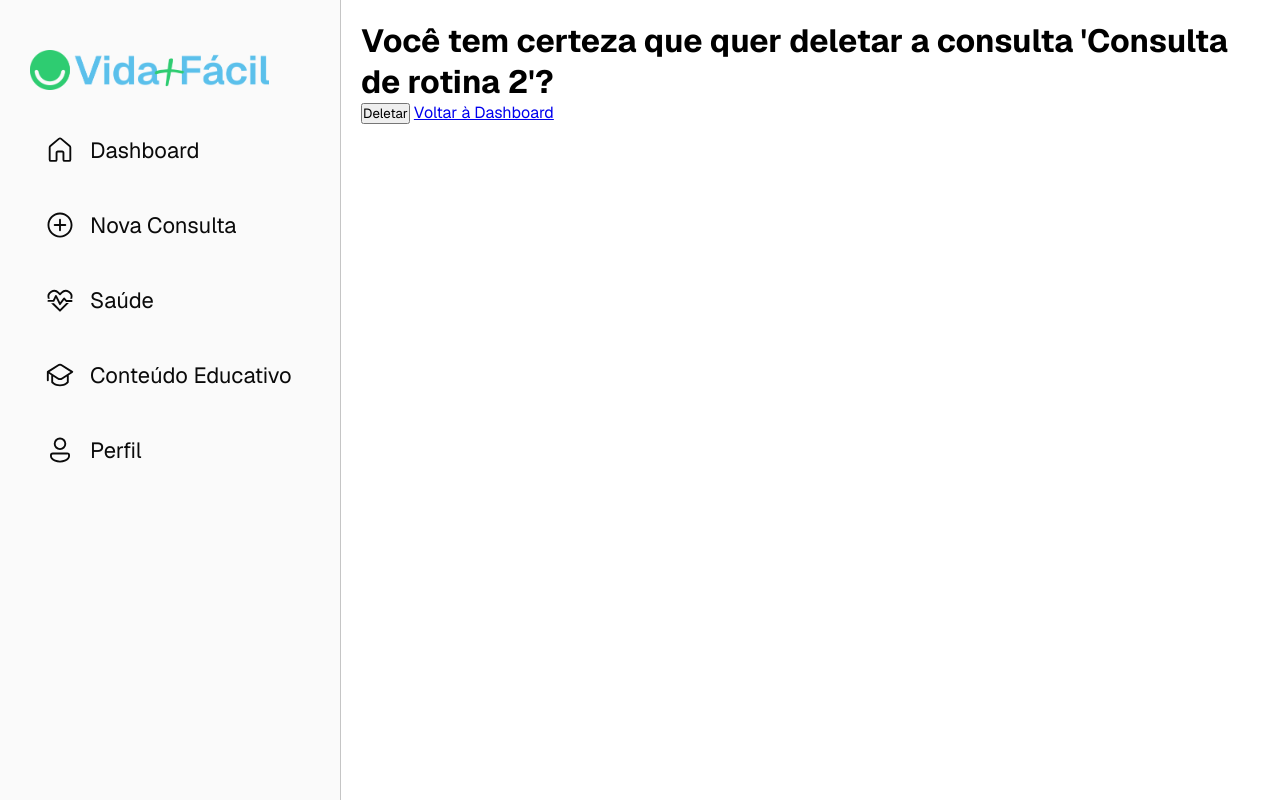
After one commit to AdrianAtDjango/Sistema, a Django app: page /deletar/2/ in a window 1280 px wide. The commit adds this page. Run offline with Django 5.2, Linux system fonts and the light colour scheme; data comes from the database, SQL or seed files in the repository; both versions use the stored data as it was after the commit.

Commit message:
Criando funcionalidades CRUD

```diff
--- /dev/null
+++ b/vida_mais_facil/portal/static/css/style.css
@@ -0,0 +1,124 @@
+@import url("https://fonts.googleapis.com/css2?family=Geist:wght@100..900&display=swap");
+* {
+  margin: 0;
+  padding: 0;
+  font-family: "Geist", sans-serif;
+}
+
+body {
+  display: flex;
+}
+
+.conteudo {
+  padding: 20px;
+  width: 100%;
+}
+
+.sidebar {
+  padding-inline: 30px;
+  background-color: #fafafa;
+  border-right: solid 1px #c5c5c5;
+  height: 100vh;
+}
+.sidebar .logo {
+  margin-top: 50px;
+  margin-bottom: 25px;
+}
+.sidebar .logo img {
+  height: 40px;
+  width: auto;
+}
+.sidebar .navbar ul {
+  list-style: none;
+}
+.sidebar .navbar ul li {
+  width: 250px;
+  margin-block: 15px;
+  padding: 15px;
+  border-radius: 1rem;
+}
+.sidebar .navbar ul li:hover {
+  background-color: #e3ffee;
+  outline: 1px solid #2ecc71;
+  cursor: pointer;
+}
+.sidebar .navbar ul li a {
+  display: flex;
+  align-items: center;
+  text-decoration: none;
+  font-size: 22px;
+  color: #0a0a0a;
+}
+.sidebar .navbar ul li a svg {
+  margin-right: 15px;
+  height: 30px;
+  width: auto;
+}
+.sidebar .navbar ul li a svg path {
+  fill: #0a0a0a;
+}
+
+.saude {
+  display: grid;
+  grid-template-columns: auto auto auto auto;
+  -moz-column-gap: 25px;
+       column-gap: 25px;
+}
+.saude .infos {
+  background-color: #fafafa;
+  outline: 1px solid #c5c5c5;
+  min-width: 250px;
+  padding: 20px;
+  border-radius: 1rem;
+  display: flex;
+  justify-content: space-between;
+}
+.saude .infos .infos-txt h1 {
+  font-size: 15px;
+}
+.saude .infos .infos-txt h2 {
+  font-size: 40px;
+  margin-top: 10px;
+}
+.saude .infos .infos-txt p {
+  margin-top: 25px;
+  font-size: 12px;
+  color: #737373;
+}
+.saude .infos .icon {
+  width: 24px;
+  height: 24px;
+  padding: 4px;
+  border-radius: 9999px;
+  display: flex;
+  justify-content: center;
+  align-items: center;
+}
+.saude .infos .icon svg {
+  width: 22px;
+  height: 22px;
+}
+.saude .infos #cardiaca {
+  background-color: #ffbbbe;
+}
+.saude .infos #cardiaca svg > path {
+  fill: #ff2b2f;
+}
+.saude .infos #glicemia {
+  background-color: #d4e5ff;
+}
+.saude .infos #glicemia svg > path {
+  fill: #5bc0eb;
+}
+.saude .infos #peso {
+  background-color: #e0baff;
+}
+.saude .infos #peso svg > path {
+  fill: #9b5de5;
+}
+.saude .infos #pressao {
+  background-color: #baffba;
+}
+.saude .infos #pressao svg > path {
+  fill: #2ecc71;
+}/*# sourceMappingURL=style.css.map */
--- /dev/null
+++ b/vida_mais_facil/portal/static/css/style.scss
@@ -0,0 +1,148 @@
+@import url('https://fonts.googleapis.com/css2?family=Geist:wght@100..900&display=swap');
+
+$texts: #0a0a0a;
+$subtitles: #737373;
+$backgorund: #fafafa;
+$foregroung: #fafafa;
+$item: #fafafa;
+$stroke: #c5c5c5;
+
+$primary: #2ecc71;
+$hover: #e3ffee;
+
+
+$small: #5bc0eb;
+$medium: #ffa552;
+$high: #ff2b2f;
+$urgent: #9b5de5;
+
+* {
+    margin: 0;
+    padding: 0;
+    font-family: "Geist", sans-serif;
+}
+
+body {
+    display: flex;
+}
+
+.conteudo {
+    padding: 20px;
+    width: 100%;
+}
+
+.sidebar {
+    padding-inline: 30px;
+    background-color: $foregroung;
+    border-right: solid 1px $stroke;
+    height: 100vh;
+    .logo {
+        margin-top: 50px;
+        margin-bottom: 25px;
+        img{
+            height: 40px;
+            width: auto;
+        }
+    }
+    .navbar {
+        ul {
+            list-style: none;
+            li {
+                width: 250px;
+                margin-block: 15px;
+                padding: 15px;
+                border-radius: 1rem;
+                &:hover {
+                    background-color: $hover;
+                    outline: 1px solid $primary;
+                    cursor: pointer;
+                }
+                a {
+                    display: flex;
+                    align-items: center;
+                    text-decoration: none;
+                    font-size: 22px;
+                    color: $texts;
+                    svg {
+                        margin-right: 15px;
+                        height: 30px;
+                        width: auto;
+                        path {
+                            fill: $texts;
+                        }
+                    }
+                }
+            }
+        }
+    }
+}
+
+.saude {
+    display: grid;
+    grid-template-columns: auto auto auto auto;
+    column-gap: 25px;
+    .infos{
+        background-color: $foregroung;
+        outline: 1px solid $stroke;
+        min-width: 250px;
+        padding: 20px;
+        border-radius: 1rem;
+        display: flex;
+        justify-content: space-between;
+        .infos-txt {
+            h1 {
+                font-size: 15px;
+            }
+            h2 {
+                font-size: 40px;
+                margin-top: 10px;
+            }
+            p {
+                margin-top: 25px;
+                font-size: 12px;
+                color: $subtitles;
+            }
+        }
+        .icon {
+            width: 24px;
+            height: 24px;
+            padding: 4px;
+            border-radius: 9999px;
+            display: flex;
+            justify-content: center;
+            align-items: center;
+            svg {
+                width: 22px;
+                height: 22px;
+            }
+        }
+
+        #cardiaca {
+            background-color: #ffbbbe;
+            svg > path {
+                fill: $high;
+            }
+        }
+
+        #glicemia {
+            background-color: #d4e5ff;
+            svg > path {
+                fill: $small;
+            }
+        }
+
+        #peso {
+            background-color: #e0baff;
+            svg > path {
+                fill: $urgent;
+            }
+        }
+
+        #pressao {
+            background-color: #baffba;
+            svg > path {
+                fill: $primary;
+            }
+        }
+    }
+}
--- a/vida_mais_facil/portal/templates/base.html
+++ b/vida_mais_facil/portal/templates/base.html
@@ -1,32 +1,51 @@
+{% load static %}
 <!DOCTYPE html>
 <html lang="en">
 <head>
     <meta charset="UTF-8">
     <meta name="viewport" content="width=device-width, initial-scale=1.0">
     <title>Dashboard | Vida + Fácil</title>
+    <link rel="stylesheet" href="{% static 'css/style.css' %}">
 </head>
 <body>
     <section class="sidebar">
-        <div class="user">
-            <div class="user-infos">
-                <img src="{{ user.foto_perfil.url }}">
-            </div>
-            <div class="user-infos-txt">
-                <h1>Olá, {{ request.user.p_nome }}!</h1>
-            </div>
+        <div class="logo">
+            <img src="{% static 'img/logo.png' %}" alt="">
         </div>
         <nav class="navbar">
             <ul>
-                <li><a href="{% url 'dashboard' %}">Dashboard</a></li>
-                <li><a href="{% url 'nova-consulta' %}">Nova Consulta</a></li>
-                <li><a href="">Saúde</a></li>
-                <li><a href="">Conteúdo Educativo</a></li>
-                <li><a href="">Perfil</a></li>
+                <li><a href="{% url 'dashboard' %}">
+                <svg width="24" height="24" fill="none" viewBox="0 0 24 24" xmlns="http://www.w3.org/2000/svg">
+                    <path d="M10.55 2.532a2.25 2.25 0 0 1 2.9 0l6.75 5.692c.507.428.8 1.057.8 1.72v9.803a1.75 1.75 0 0 1-1.75 1.75h-3.5a1.75 1.75 0 0 1-1.75-1.75v-5.5a.25.25 0 0 0-.25-.25h-3.5a.25.25 0 0 0-.25.25v5.5a1.75 1.75 0 0 1-1.75 1.75h-3.5A1.75 1.75 0 0 1 3 19.747V9.944c0-.663.293-1.292.8-1.72l6.75-5.692Zm1.933 1.147a.75.75 0 0 0-.966 0L4.767 9.37a.75.75 0 0 0-.267.573v9.803c0 .138.112.25.25.25h3.5a.25.25 0 0 0 .25-.25v-5.5c0-.967.784-1.75 1.75-1.75h3.5c.966 0 1.75.783 1.75 1.75v5.5c0 .138.112.25.25.25h3.5a.25.25 0 0 0 .25-.25V9.944a.75.75 0 0 0-.267-.573l-6.75-5.692Z" fill="#000000"/>
+                </svg>Dashboard</a>
+                </li>
+                <li><a href="{% url 'nova-consulta' %}">
+                    <svg width="24" height="24" fill="none" viewBox="0 0 24 24" xmlns="http://www.w3.org/2000/svg">
+                        <path d="M12 2c5.523 0 10 4.477 10 10s-4.477 10-10 10S2 17.523 2 12 6.477 2 12 2Zm0 1.5a8.5 8.5 0 1 0 0 17 8.5 8.5 0 0 0 0-17ZM12 7a.75.75 0 0 1 .75.75v3.5h3.5a.75.75 0 0 1 0 1.5h-3.5v3.5a.75.75 0 0 1-1.5 0v-3.5h-3.5a.75.75 0 0 1 0-1.5h3.5v-3.5A.75.75 0 0 1 12 7Z" fill="#000000"/>
+                    </svg>Nova Consulta</a>
+                </li>
+                <li><a href="">
+                <svg width="24" height="24" fill="none" viewBox="0 0 24 24" xmlns="http://www.w3.org/2000/svg">
+                    <path d="m12.82 5.58-.82.822-.824-.824A5.375 5.375 0 0 0 2.249 11h1.605a3.876 3.876 0 0 1 6.261-4.36l1.358 1.357a.75.75 0 0 0 1.073-.012L13.88 6.64A3.88 3.88 0 0 1 20.149 11h1.605a5.38 5.38 0 0 0-8.934-5.42ZM11.47 21.075 4.894 14.5h1.963c.051 0 .102-.003.152-.007L12 19.484l4.988-4.985h2.122l-6.58 6.576a.75.75 0 0 1-1.06 0Z" fill="#000000"/>
+                    <path d="M9.42 8.414a.75.75 0 0 0-1.348.015l-1.69 3.57H2.75a.75.75 0 0 0 0 1.5h4.107a.75.75 0 0 0 .678-.429l1.234-2.606 2.56 5.12a.75.75 0 0 0 1.279.105l2.698-3.736 1.13 1.29A.75.75 0 0 0 17 13.5h4.25a.75.75 0 0 0 0-1.5h-3.91l-1.526-1.743a.75.75 0 0 0-1.172.054l-2.525 3.496-2.696-5.392Z" fill="#000000"/>
+                </svg>Saúde</a>
+                </li>
+                <li><a href="">
+                    <svg width="24" height="24" fill="none" viewBox="0 0 24 24" xmlns="http://www.w3.org/2000/svg">
+                        <path d="M9.909 3.7a3.875 3.875 0 0 1 4.182 0l8.064 5.169a.75.75 0 0 1 .005 1.259L19 12.193v5.557a.75.75 0 0 1-.15.45l-.001.001-.001.002-.003.004-.009.01-.015.02a7.428 7.428 0 0 1-1.662 1.401C16.036 20.33 14.339 21 12 21s-4.036-.67-5.159-1.361a7.427 7.427 0 0 1-1.25-.957 5.317 5.317 0 0 1-.316-.33 2.719 2.719 0 0 1-.124-.15L5.15 18.2a.75.75 0 0 1-.15-.45v-5.557l-2-1.307v5.364a.75.75 0 0 1-1.5 0V9.5a.75.75 0 0 1 .358-.64l8.05-5.16Zm4.21 11.681a3.875 3.875 0 0 1-4.238 0L6.5 13.172v4.297a5.934 5.934 0 0 0 1.127.893C8.536 18.92 9.964 19.5 12 19.5s3.464-.58 4.373-1.139a5.935 5.935 0 0 0 1.127-.892v-4.297l-3.38 2.21Zm-.837-10.419c-.781-.5-1.783-.5-2.564 0L3.63 9.506l7.071 4.62c.79.515 1.809.515 2.598 0l7.07-4.62-7.087-4.544Z" fill="#000000"/>
+                    </svg>Conteúdo Educativo</a>
+                </li>
+                <li><a href="">
+                    <svg width="24" height="24" fill="none" viewBox="0 0 24 24" xmlns="http://www.w3.org/2000/svg">
+                        <path d="M17.754 14a2.249 2.249 0 0 1 2.25 2.249v.575c0 .894-.32 1.76-.902 2.438-1.57 1.834-3.957 2.739-7.102 2.739-3.146 0-5.532-.905-7.098-2.74a3.75 3.75 0 0 1-.898-2.435v-.577a2.249 2.249 0 0 1 2.249-2.25h11.501Zm0 1.5H6.253a.749.749 0 0 0-.75.749v.577c0 .536.192 1.054.54 1.461 1.253 1.468 3.219 2.214 5.957 2.214s4.706-.746 5.962-2.214a2.25 2.25 0 0 0 .541-1.463v-.575a.749.749 0 0 0-.749-.75ZM12 2.004a5 5 0 1 1 0 10 5 5 0 0 1 0-10Zm0 1.5a3.5 3.5 0 1 0 0 7 3.5 3.5 0 0 0 0-7Z" fill="#000000"/>
+                    </svg>Perfil</a>
+                </li>
             </ul>
         </nav>
     </section>
-
-    {% block conteudo %}
-    {% endblock %}
+    <main class="conteudo">
+        {% block conteudo %}
+        {% endblock %}
+    </main>
 </body>
 </html>
--- /dev/null
+++ b/vida_mais_facil/portal/templates/deleta_consulta.html
@@ -0,0 +1,10 @@
+{% extends 'base.html' %}
+
+{% block conteudo %}
+    <h1>Você tem certeza que quer deletar a consulta '{{ atendimento.titulo }}'?</h1>
+    <form method="post">
+        {% csrf_token %}
+        <button type="submit">Deletar</button>
+        <a href="{% url 'dashboard' %}">Voltar à Dashboard</a>
+    </form>
+{% endblock %}
--- a/vida_mais_facil/portal/urls.py
+++ b/vida_mais_facil/portal/urls.py
@@ -6,5 +6,7 @@ urlpatterns = [
     path('cadastrasaude/', views.cadastra_saude, name='cadastra-saude'),
     path('login/', views.login_user, name='login'),
     path('dashboard/', views.dashboard, name='dashboard'),
-    path('novo/', views.nova_consulta, name='nova-consulta')
+    path('novo/', views.nova_consulta, name='nova-consulta'),
+    path('editar/<int:id>/', views.editar_consulta, name='editar'),
+    path('deletar/<int:id>/', views.deletar_consulta, name='deletar'),
 ]
--- a/vida_mais_facil/portal/views.py
+++ b/vida_mais_facil/portal/views.py
@@ -1,4 +1,4 @@
-from django.shortcuts import render, redirect
+from django.shortcuts import render, redirect, get_object_or_404
 from django.contrib.auth import login as auth_login
 from django.contrib import messages
 from .models import *
@@ -53,6 +53,11 @@ def dashboard(request):
     context = {'atendimentos': atendimentos}
     return render(request, 'dashboard.html', context)
 
+def visualizar_saude(request):
+    registros = RegistroSaude.objects.all()
+    context = {'registros': registros}
+    return render(request, 'saude.html', context)
+
 def nova_consulta(request):
     form = AtendimentoForm(request.POST)
     if form.is_valid():
@@ -61,3 +66,25 @@ def nova_consulta(request):
 
     context = {'form': form}
     return render(request, 'nova_consulta.html', context)
+
+def deletar_consulta(request, id):
+    atendimento = get_object_or_404(Atendimento, id=id)
+    if request.method == 'POST':
+        atendimento.delete()
+        return redirect('dashboard')
+
+    context = {'atendimento': atendimento}
+    return render(request, 'deleta_consulta.html', context)
+
+def editar_consulta(request, id):
+    atendimento = get_object_or_404(Atendimento, id=id)
+    if request.method == 'POST':
+        form = AtendimentoForm(request.POST, instance=atendimento)
+        if form.is_valid():
+            form.save()
+            return redirect('dashboard')
+    else:
+        form = AtendimentoForm(instance=atendimento)
+
+    context = {'form': form}
+    return render(request, 'nova_consulta.html', context)
--- a/vida_mais_facil/vida_mais_facil/settings.py
+++ b/vida_mais_facil/vida_mais_facil/settings.py
@@ -115,7 +115,7 @@ USE_TZ = True
 # Static files (CSS, JavaScript, Images)
 # https://docs.djangoproject.com/en/5.2/howto/static-files/
 
-STATIC_URL = 'static/'
+STATIC_URL = '/static/'
 MEDIA_URL = '/media/'
 
 # Default primary key field type
```
Also changed, not shown: vida_mais_facil/portal/templates/dashboard.html (+9 -0 lines), vida_mais_facil/portal/templates/saude.html (added, +88 -0 lines), vida_mais_facil/db.sqlite3, vida_mais_facil/portal/static/img/logo.png (added), 1 other file.
